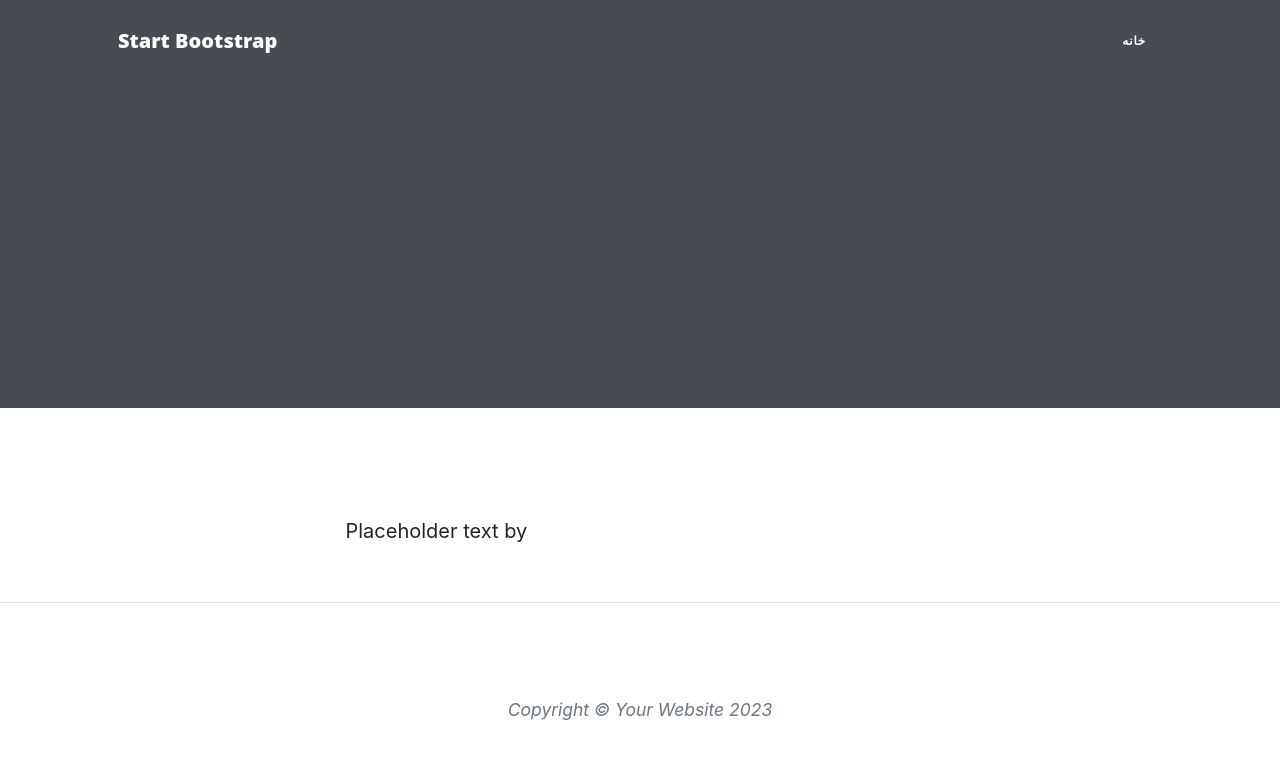
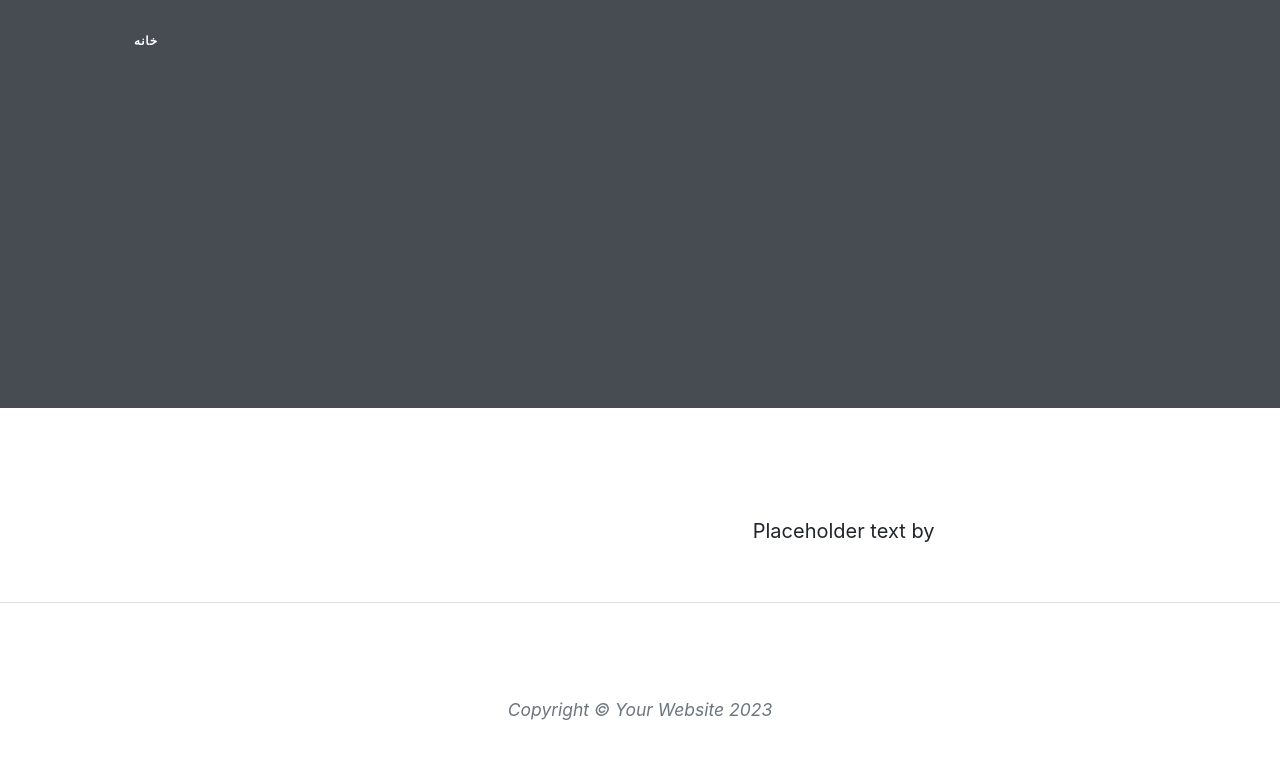
Before and after one commit to MohammadAminSohele/DeployBlogTest, a Django app: template templates/detail.html in a window 1280 px wide. Shown: the top 770 px of the page. Run offline with Django 5.2, Linux system fonts and the light colour scheme; the template is opened without the code that fills it, so the values that code supplies are empty; some libraries are stand-ins or nearby versions.

Commit message:
Add Css Edit

```diff
--- a/templates/shared/_MainLayout.html
+++ b/templates/shared/_MainLayout.html
@@ -10,7 +10,7 @@
             </title>
         {% include 'shared/_HeaderRefrence.html' %}
     </head>
-    <body>
+    <body style="direction: rtl; text-align: right;">
         <!-- Navigation-->
         {% include 'shared/navbar.html' %}
         <!-- Page Header-->
--- a/templates/shared/navbar.html
+++ b/templates/shared/navbar.html
@@ -1,14 +1,13 @@
 <nav class="navbar navbar-expand-lg navbar-light" id="mainNav">
     <div class="container px-4 px-lg-5">
-        <a class="navbar-brand" href="index.html">Start Bootstrap</a>
+        {% comment %} <a class="navbar-brand" href="index.html">Start Bootstrap</a> {% endcomment %}
         <button class="navbar-toggler" type="button" data-bs-toggle="collapse" data-bs-target="#navbarResponsive" aria-controls="navbarResponsive" aria-expanded="false" aria-label="Toggle navigation">
             Menu
             <i class="fas fa-bars"></i>
         </button>
         <div class="collapse navbar-collapse" id="navbarResponsive">
-            <ul class="navbar-nav ms-auto py-4 py-lg-0">
+            <ul class="navbar-nav ms-auto py-4 py-lg-0" style="margin-left: initial !important; margin-right: auto;">
                 <li class="nav-item"><a class="nav-link px-lg-3 py-3 py-lg-4" href="/">خانه</a></li>
-
                 {% for cat in Catagory %}
                 <li class="nav-item"><a class="nav-link px-lg-3 py-3 py-lg-4" href="/">{{cat.title}}</a></li>
                 {% endfor %}
```
